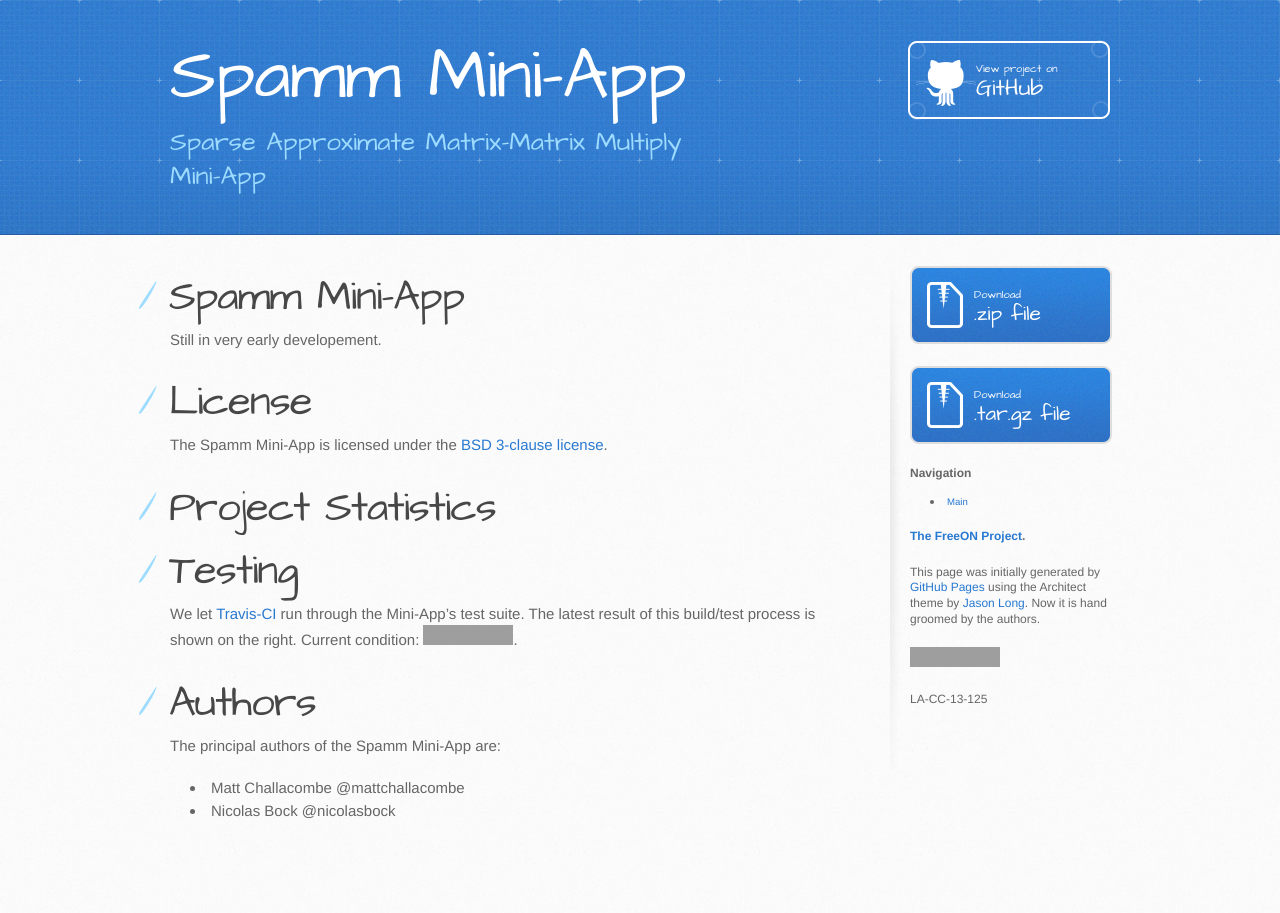
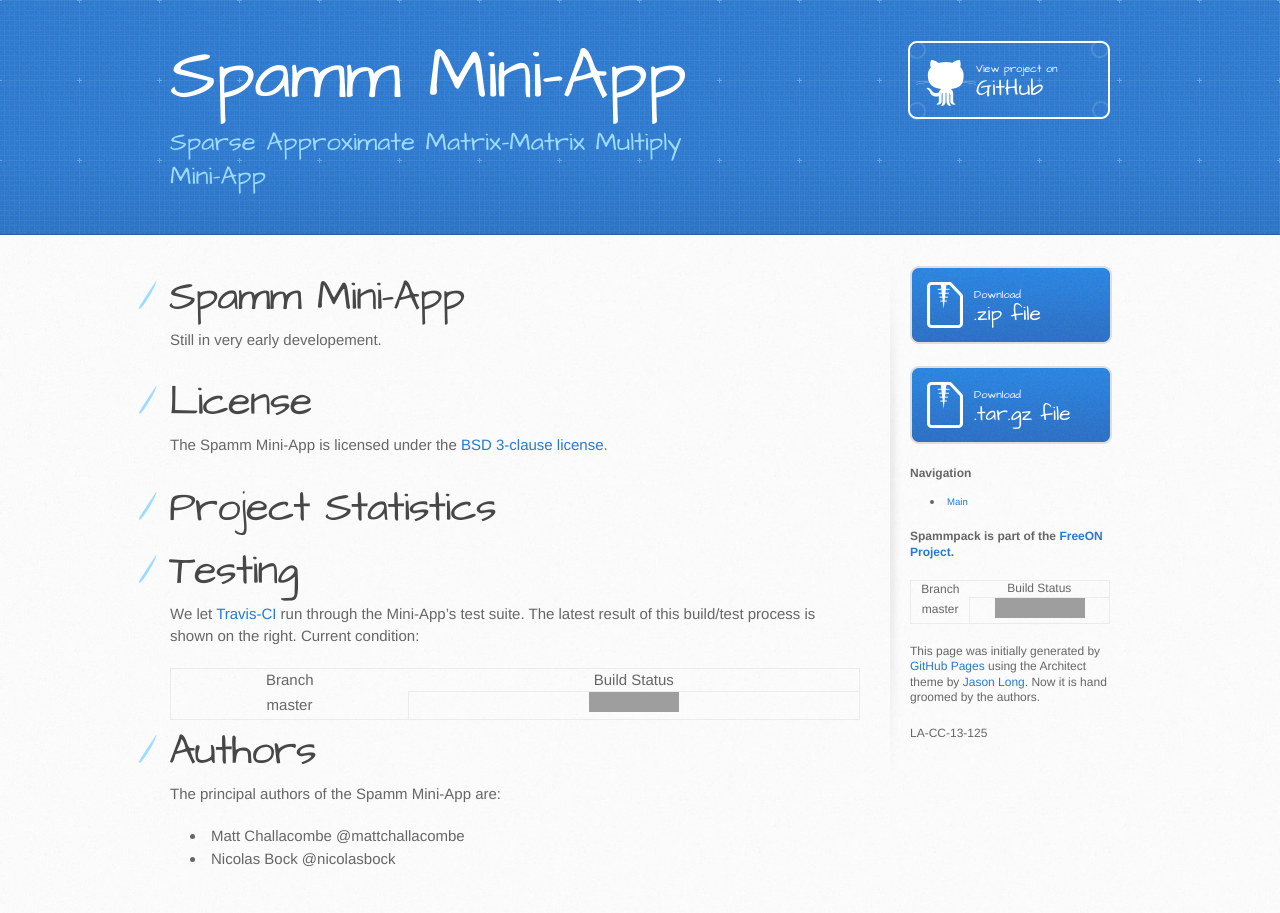
Before and after one commit to FreeON/spamm-miniapp, a Jekyll site: the page built from index.markdown, in a window 1280 px wide. Built offline with Jekyll 4.4.1, drawn with Linux system fonts in a browser that asks for light colours; a script that is not in the unit is left out; comment, search, counter and statistics services are not loaded; grey boxes are pictures that could not be loaded.

Commit message:
updating webpage

```diff
--- /dev/null
+++ b/_includes/openhub_badge.html
@@ -0,0 +1,3 @@
+<script type="text/javascript"
+src="http://www.openhub.net/p/713356/widgets/project_thin_badge.js">
+</script>
--- /dev/null
+++ b/_includes/travis.html
@@ -0,0 +1,17 @@
+<table>
+  <thead>
+    <tr>
+      <th>Branch</th>
+      <th>Build Status</th>
+    </tr>
+  </thead>
+  <tbody>
+  <tr>
+    <th>master</th>
+    <td>
+      <a href="https://travis-ci.org/FreeON/spammpack"><img
+        src="https://travis-ci.org/FreeON/spammpack.svg?branch=master"
+        alt="master build status" /></a></td>
+  </tr>
+  </tbody>
+</table>
--- a/_layouts/default.html
+++ b/_layouts/default.html
@@ -74,17 +74,22 @@
           </ul>
 
           <p class="repo-owner">
-          <a href="/">The FreeON Project</a>.</p>
+          Spammpack is part of the <a href="/">FreeON Project</a>.
+          </p>
+
+          <p>
+{% include travis.html %}
+          </p>
+
+          <p>
+{% include openhub_badge.html %}
+          </p>
 
           <p>This page was initially generated by
           <a href="https://pages.github.com">GitHub Pages</a>
           using the Architect theme by
           <a href="https://twitter.com/jasonlong">Jason Long</a>.
           Now it is hand groomed by the authors.</p>
-
-          <p><a href="https://travis-ci.org/FreeON/spamm-miniapp">
-            <img src="https://travis-ci.org/FreeON/spamm-miniapp.svg" alt="Build Status" />
-          </a></p>
 
           <p>LA-CC-13-125</p>
 
--- a/index.markdown
+++ b/index.markdown
@@ -23,7 +23,8 @@ We let
 [Travis-CI](https://travis-ci.org)
 run through the Mini-App's test suite.  The latest result of this build/test
 process is shown on the right. Current condition:
-[![](https://travis-ci.org/FreeON/spamm-miniapp.svg)](https://travis-ci.org/FreeON/spamm-miniapp).
+
+{% include travis.html %}
 
 # Authors
 
```
